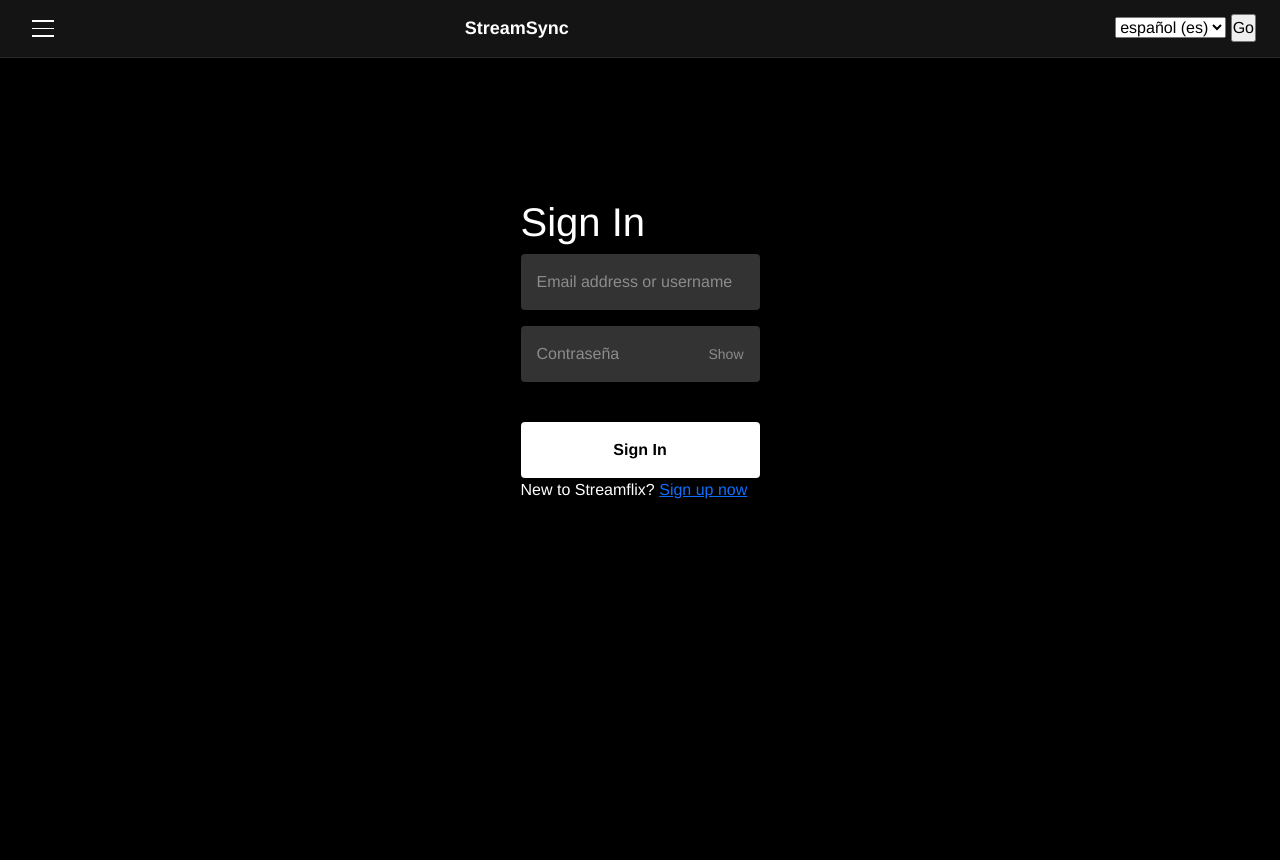
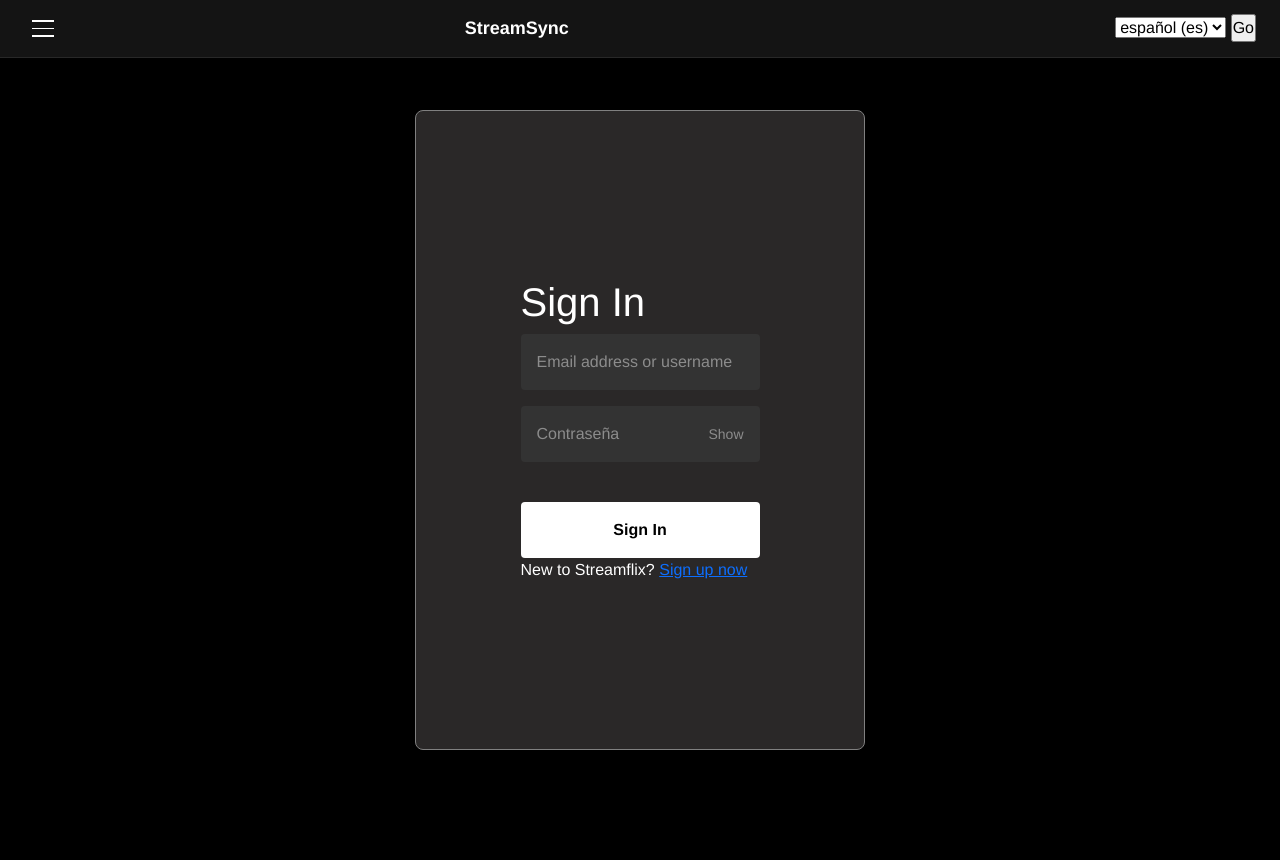
Before and after one commit to Null-Pointers2-0/JoinProject, a Django app: page /login/ in a window 1280 px wide. Before the commit the page ends 499 px from the top, so only its background shows below. Run offline with Django 4.2, Linux system fonts and the light colour scheme.

Commit message:
fix: solved problems with frontend on login and registry

```diff
--- a/Templates/base.html
+++ b/Templates/base.html
@@ -240,7 +240,11 @@
     <div class="menu-overlay" id="menuOverlay"></div>
 
     <main class="main-container">
-        {% block content %}{% endblock %}
+
+        <div class="content-div {% block content_class %}col-10{% endblock %}">
+            {% block content %}{% endblock %}
+        </div>
+
     </main>
 
     <script>
--- a/Templates/identify/login.html
+++ b/Templates/identify/login.html
@@ -1,7 +1,7 @@
 {% extends 'base.html' %}
 {% load static %}
-{% load i18n %}
-
+{% load i18n%}
+{% block content_class %}auth-container{% endblock %}
 {% block extra_css %}
 <link rel="stylesheet" href="{% static 'css/login.css' %}">
 {% endblock %}
--- a/Templates/identify/register.html
+++ b/Templates/identify/register.html
@@ -1,7 +1,7 @@
 {% extends 'base.html' %}
 {% load static %}
-{% load i18n %}
-
+{% load i18n%}
+{% block content_class %}auth-container{% endblock %}
 {% block extra_css %}
 <link rel="stylesheet" href="{% static 'css/register.css' %}">
 {% endblock %}
--- a/static/css/global.css
+++ b/static/css/global.css
@@ -280,8 +280,9 @@ body {
     display: flex;
     justify-content: center;
     align-items: center;
-    min-height: 100vh;
-    padding: 80px 20px 20px 20px;
+    margin-top: 60px; /* Clearance for fixed header */
+    min-height: calc(100vh - 60px);
+    padding: 20px;
 }
 
 /* Form Styles */
@@ -401,6 +402,27 @@ body {
     background: rgba(255, 255, 255, 0.05);
 }
 
+.content-div {
+    background: transparent;
+    background-color: rgba(84, 81, 81, 0.5);
+    backdrop-filter: blur(10px);
+    border: 1px solid gray;
+    border-radius: 8px;
+    margin-top: 10px;
+    margin-bottom: 100px;
+}
+
+.auth-container {
+    max-width: 450px;
+    width: 100% !important;
+    min-height: 80vh;
+    display: grid;
+    place-items: center;
+    margin-top: 20px !important;
+    margin-bottom: 20px !important;
+}
+
+
 /* Footer */
 .footer {
     margin-top: 40px;
--- a/static/css/login.css
+++ b/static/css/login.css
@@ -44,19 +44,16 @@ body {
     letter-spacing: 0;
 }
 
-/* Main Container */
-.main-container {
-    display: flex;
-    justify-content: center;
-    align-items: center;
-    min-height: calc(100vh - 100px);
-    padding: 20px;
-}
+/* Main Container is handled globally */
 
 /* Form Styles */
 .form-group {
     margin-bottom: 16px;
     position: relative;
+}
+
+.login-card {
+    padding: 60px;
 }
 
 .form-group label {
--- a/static/css/register.css
+++ b/static/css/register.css
@@ -5,12 +5,9 @@
 
 /* Register Card */
 .register-card {
-    background: rgba(0, 0, 0, 0.75);
     border-radius: 8px;
-    padding: 60px 68px 40px;
+    padding: 60px;
     width: 100%;
-    max-width: 450px;
-    backdrop-filter: blur(10px);
 }
 
 .register-card h1 {
```
Also changed, not shown: db.sqlite3. Lines whose indentation alone changed are shown as unchanged.
